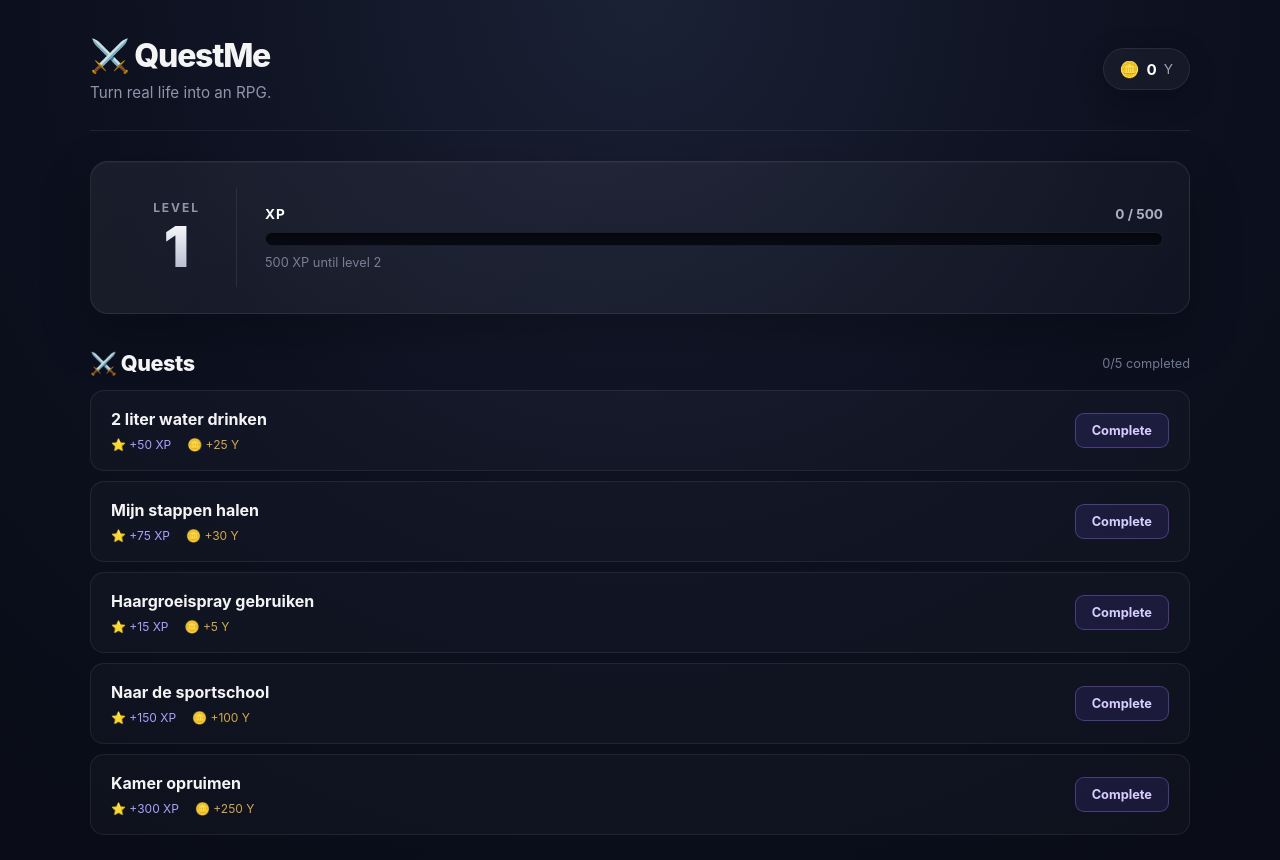
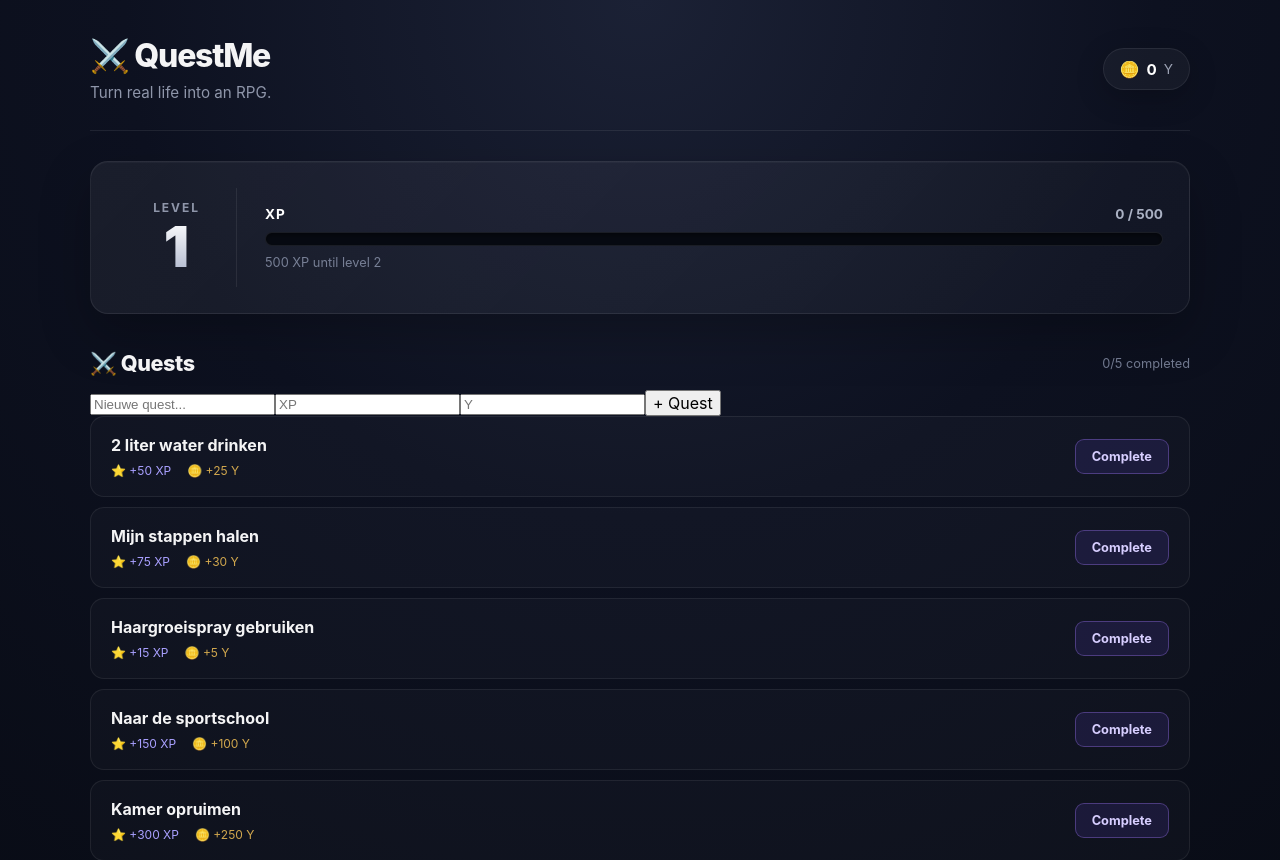
Before and after one commit to yoeran-work/QuestMe, a React (Vite) app: page / in a window 1280 px wide. Shown: the top 860 px of the page. Built offline with nearby package versions, Linux system fonts and the light colour scheme.

Commit message:
Update App.jsx
Added new quest functions

```diff
--- a/src/App.jsx
+++ b/src/App.jsx
@@ -6,6 +6,7 @@ import {
 } from "./utils/storage";
 import starterQuests from "./data/starterQuests";
 import QuestList from "./components/QuestList";
+import QuestForm from "./components/QuestForm";
 import CharacterCard from "./components/CharacterCard";
 import Wallet from "./components/Wallet";
 
@@ -23,7 +24,6 @@ function App() {
   const [appData, setAppData] = useState(() => {
     const savedData = loadAppData();
 
-    // Geef een nieuwe installatie de starter quests.
     if (savedData.quests.length === 0) {
       return {
         ...savedData,
@@ -81,6 +81,16 @@ function App() {
     }));
   }
 
+  function addQuest(newQuest) {
+    setAppData((currentData) => ({
+      ...currentData,
+      quests: [
+        ...currentData.quests,
+        newQuest
+      ]
+    }));
+  }
+
   return (
     <div className="app">
       <header className="topbar">
@@ -106,6 +116,8 @@ function App() {
               {completedTodayIds.length}/{quests.length} completed
             </span>
           </div>
+
+          <QuestForm onAddQuest={addQuest} />
 
           <QuestList
             quests={quests}
```
